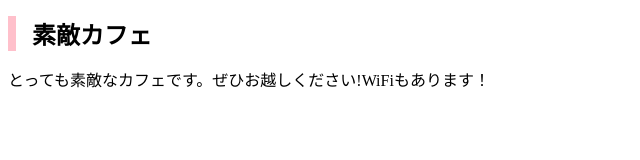
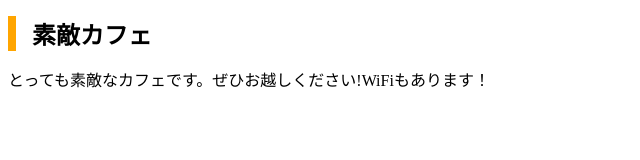
Before and after one commit to akkunn/mycafe, a plain HTML site: page index.html in a window 1280 px wide. Shown: the full height of the page, 0-640 px from the left. Drawn offline with Linux system fonts and the light colour scheme.

Commit message:
Add files via upload

```diff
--- a/css/styles.css
+++ b/css/styles.css
@@ -1,6 +1,6 @@
 h1 {
   font-size: 24px;
   padding-left: 16px;
-  border-left: 8px solid pink;
+  border-left: 8px solid orange;
 
 }
```
